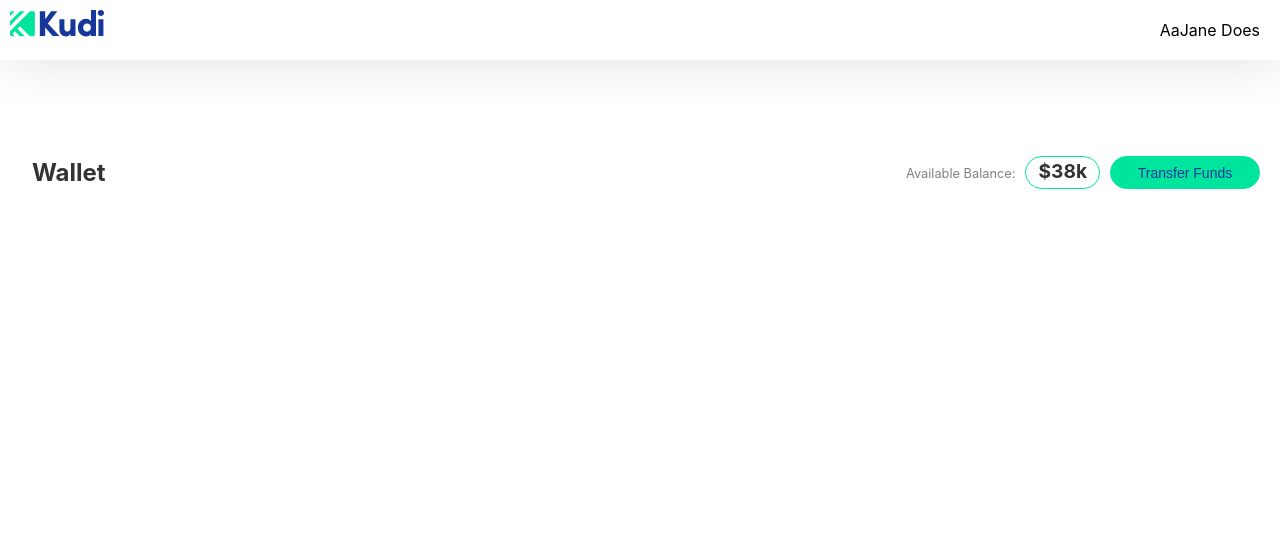
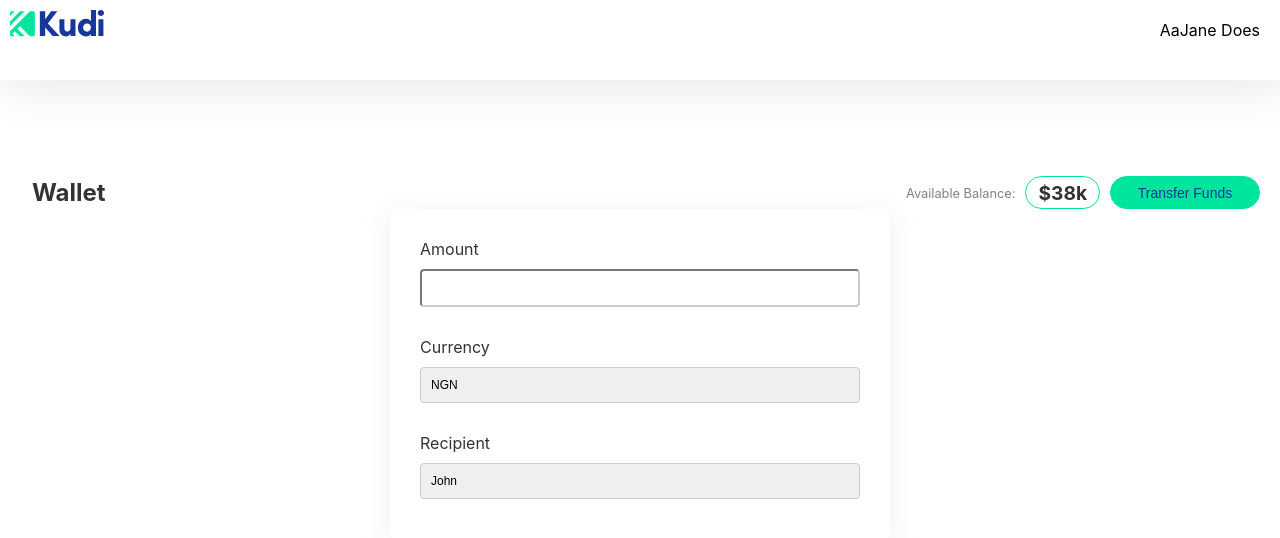
Before and after one commit to lape15/frontend-chalenge, a React (Vite) app: page / in a window 1280 px wide. Both pictures are taken after a click on the button "Transfer Funds". Shown: the top 538 px of the page. Built offline with nearby package versions, Linux system fonts and the light colour scheme; data requests are answered from the project's data file.

Commit message:
Added fund-transfer form component.

```diff
--- a/package.json
+++ b/package.json
@@ -8,6 +8,7 @@
   },
   "dependencies": {
     "@reduxjs/toolkit": "^1.6.2",
+    "eslint-plugin-react-hooks": "^4.3.0",
     "react": "^17.0.0",
     "react-dom": "^17.0.0",
     "react-redux": "^7.2.6",
@@ -23,6 +24,6 @@
     "vite": "^2.6.4"
   },
   "lint": "eslint .",
-"lint:fix": "eslint --fix",
-"format": "prettier --write './**/*.{js,jsx,ts,tsx,css,md,json}' --config ./.prettierrc"
+  "lint:fix": "eslint --fix",
+  "format": "prettier --write './**/*.{js,jsx,ts,tsx,css,md,json}' --config ./.prettierrc"
 }
--- a/src/App.css
+++ b/src/App.css
@@ -0,0 +1,5 @@
+.App {
+  width: 100%;
+  height: 100vh;
+  background: #fff;
+}
--- /dev/null
+++ b/src/component/form.jsx
@@ -0,0 +1,67 @@
+import { useState, useRef } from 'react';
+import { useSelector } from 'react-redux';
+import styled from 'styled-components';
+
+const currencies = ['NGN', 'USD', 'EUR'];
+
+const FormWrapper = styled.form`
+  width: 500px;
+  background: white;
+  border-radius: 6px;
+  display: flex;
+  flex-flow: column nowrap;
+  padding: 20px;
+  margin: 5% auto;
+  box-shadow: 0px 4px 25px rgba(196, 196, 196, 0.25);
+`;
+
+const Label = styled.label`
+  display: flex;
+  flex-flow: column nowrap;
+  margin:10px;
+  & span {
+    color: #333;
+  }
+  & input,select {
+    padding: 10px;
+    border-radius: 4px;
+    border-color: #ccc;
+    margin: 10px 0;
+    font-size: 12px;
+    -webkit-appearance:none;
+  }
+`;
+const Form = () => {
+  const users = useSelector((state) => state.users.users);
+  const recipients = users.slice(1, users.length);
+  return (
+    <FormWrapper>
+      <Label>
+        <span>Amount</span>
+        <input type="number" />
+      </Label>
+      <Label>
+        <span>Currency</span>
+        <select>
+          {currencies.map((curr) => (
+            <option value={curr} key={curr}>
+              {curr}
+            </option>
+          ))}
+        </select>
+      </Label>
+      <Label>
+        <span>Recipient</span>
+        <select>
+          {recipients.map((recipient) => (
+            <option value={recipient.id} key={recipient.id}>
+              {recipient.fname}
+            </option>
+          ))}
+        </select>
+      </Label>
+    </FormWrapper>
+  );
+};
+
+export default Form;
--- a/src/component/header.jsx
+++ b/src/component/header.jsx
@@ -8,6 +8,7 @@ const Header = styled.header`
   justify-content: space-between;
   background: #fff;
   box-shadow: 4px 6px 50px rgba(0, 0, 0, 0.1);
+  height: 80px;
 `;
 const NameWrapper = styled.div`
   display: flex;
--- a/src/component/tooltip.jsx
+++ b/src/component/tooltip.jsx
@@ -1,10 +1,59 @@
 import styled from 'styled-components';
+import PropTypes from 'prop-types';
 
-const Tooltip = ({amount}) => {
-    return <div>
-    Maybe we real amount here
+const ToolTipWrapper = styled.div`
+  display: none;
+  position: absolute;
+  z-index: 12;
+  font-weight: 100;
+  line-height: 1.3em;
+  margin: 0;
+  padding: 20px;
+  background: #fff;
+  border: 1px solid rgba(0, 149, 186, 0.3);
+  color: #000;
+  border-radius: 2px;
+  font-weight: 600;
+  transition: all 0.3s;
+  text-align: center;
+  font-size: 0.9rem;
+  box-shadow: 0px 4px 12px 0px rgba(0, 229, 158, 0.1);
+  width: max-content;
+  right: 0;
+  top: 45px;
+  left: 0;
+  &:after {
+    content: '';
+    position: absolute;
+    width: 0;
+    height: 0;
+    border-style: solid;
+    border-width: 5px;
+    border-color: white transparent transparent white;
+    transform: rotate(45deg);
+    top: -5px;
+    left: 18px;
+    transition: all 0.2s;
+    -webkit-transition: all 0.2s;
+    border-radius: 1px 0px 0px 0px;
+    box-shadow: -1px -1px 0 0 rgba(0, 149, 186, 0.3);
+  }
+`;
 
-    </div>
-}
+export const Text = styled.div`
+  top: 10px;
+  color: #748cad;
+  font-size: 0.8rem;
+`;
+const Tooltip = ({ amount }) => {
+  return (
+    <ToolTipWrapper className="tooltip">
+      <Text>Balance: &#36;{amount?.toLocaleString()}</Text>
+    </ToolTipWrapper>
+  );
+};
 
-export default Tooltip
+Tooltip.propTypes = {
+  amount: PropTypes.number
+};
+export default Tooltip;
--- a/src/wallet/index.jsx
+++ b/src/wallet/index.jsx
@@ -1,13 +1,16 @@
 import { useEffect, useState } from 'react';
 import { useDispatch, useSelector } from 'react-redux';
 import styled from 'styled-components';
+import Form from '../component/form';
 import WalletHeader from '../component/header';
+import Tooltip from '../component/tooltip';
 import { doFetchUsers } from '../store/users';
 
 const Main = styled.main`
   width: 100%;
   display: flex;
   flex-direction: column;
+  height: 100%;
 `;
 
 export const InfoBox = styled.div`
@@ -23,6 +26,9 @@ export const InfoBox = styled.div`
     font-weight: 700;
     padding: 2px 0.75rem;
   }
+  @media (max-width: 576px) {
+    padding: 10px;
+  }
 `;
 
 export const BalanceBox = styled.div`
@@ -34,6 +40,14 @@ export const BalanceBox = styled.div`
     margin: 0 10px;
     border-radius: 2.78em;
     font-size: 1.2rem;
+    display: flex;
+    justify-content: center;
+    align-items: center;
+    position: relative;
+    cursor: pointer;
+    &:hover .tooltip {
+      display: block;
+    }
   }
   & button {
     font-size: 14px;
@@ -52,6 +66,16 @@ export const BalanceBox = styled.div`
       transform: scale(1.05);
     }
   }
+  @media (max-width: 576px) {
+    & h3 {
+      font-size: 14px;
+    }
+    & button {
+      padding: 2px;
+      min-width: max-content;
+      width: max-content;
+    }
+  }
 `;
 
 export const Text = styled.div`
@@ -66,25 +90,36 @@ const WalletPage = () => {
   useEffect(() => dispatch(doFetchUsers()), []);
   const [user, setUser] = useState({});
   const [balance, setBalance] = useState(0);
+  const [transferFund, setTransferFund] = useState(false);
+
   useEffect(() => {
     if (users.length) {
       setBalance(users[0].walletBalance);
       setUser(users[0]);
     }
   }, [users]);
+
+  const showTransferForm = () => {
+    setTransferFund(true);
+  };
   const roundedBalance = String(balance).split('');
   return (
     <Main>
       <WalletHeader firstName={user.fname} lastName={user.lname} />
       <InfoBox>
-        {console.log({roundedBalance, users })}
+        {console.log({ roundedBalance, users })}
         <h3 className="main_head">Wallet</h3>
         <BalanceBox>
           <Text>Available Balance:</Text>
-          <h3>&#36;{`${roundedBalance[0]}${roundedBalance[1]}`}k</h3>
-          <button>Transfer funds</button>
+          <h3>
+            &#36;{`${roundedBalance[0]}${roundedBalance[1]}`}k
+            <Tooltip amount={user.walletBalance} />
+          </h3>
+
+          <button onClick={showTransferForm}>Transfer funds</button>
         </BalanceBox>
       </InfoBox>
+      {transferFund && <Form />}
     </Main>
   );
 };
```
Also changed, not shown: .eslintrc.json, 1 other file (tests, documents, lock files or other folders).
